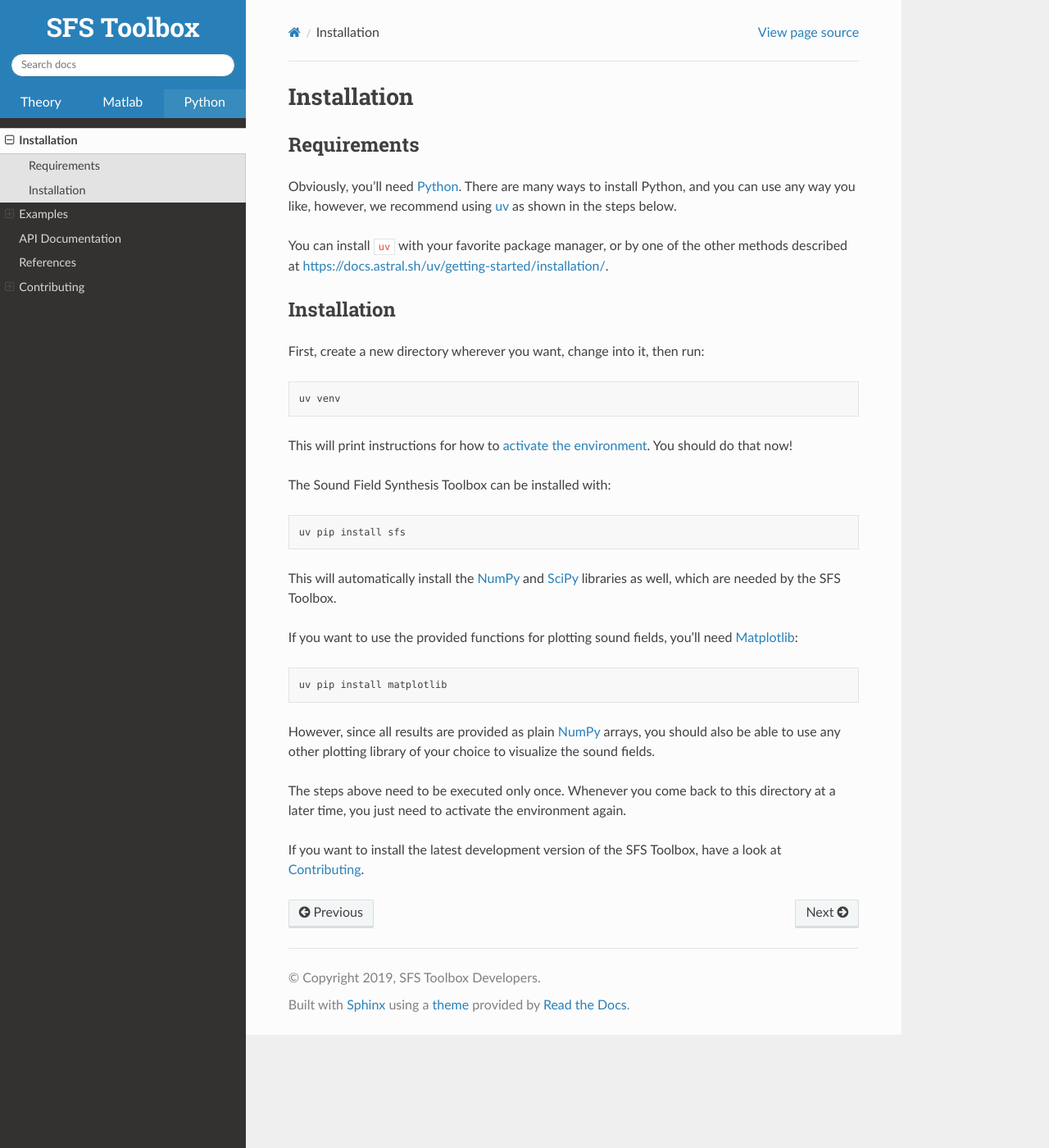
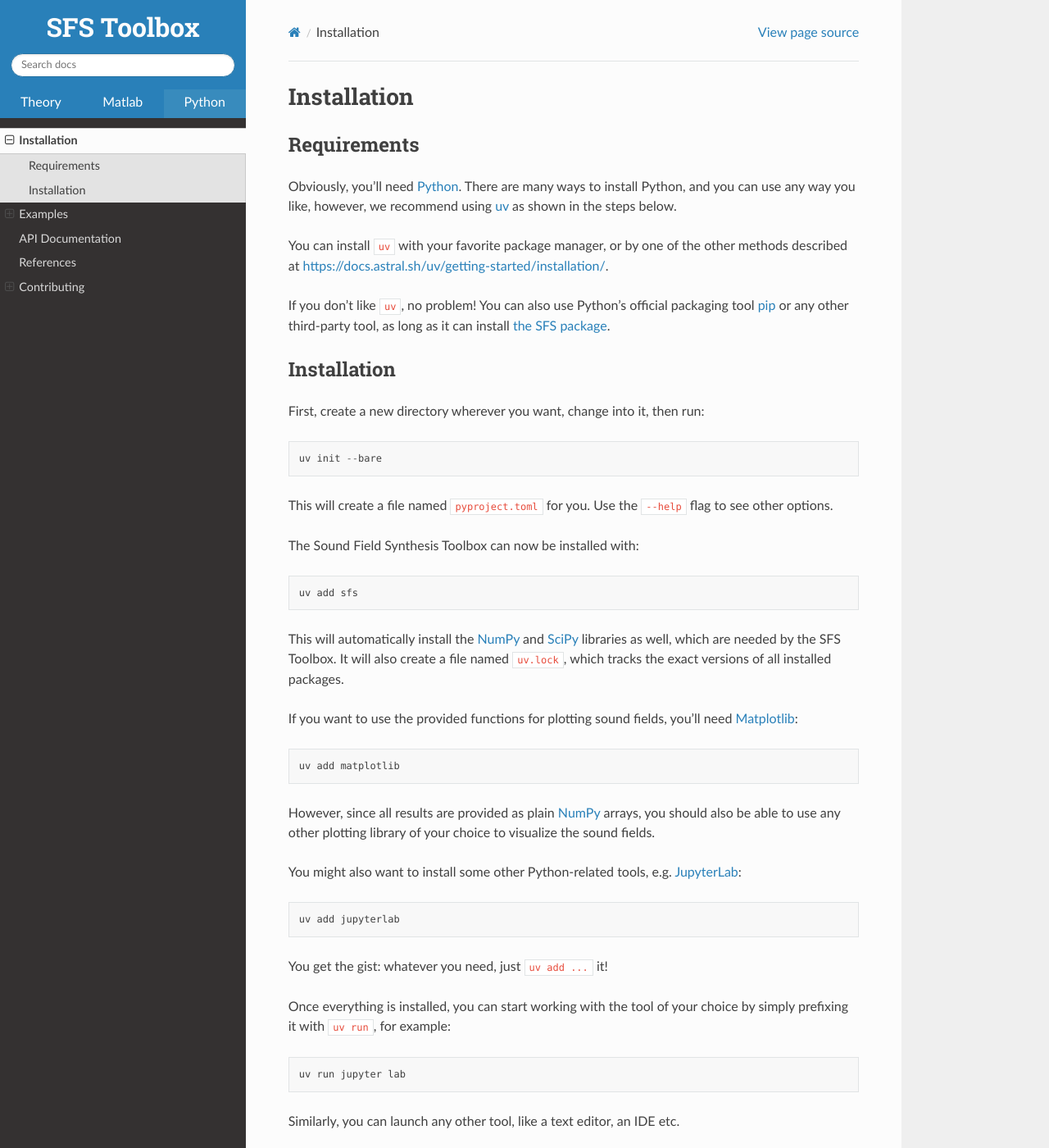
Before and after one commit to sfstoolbox/sfs-python, a Sphinx documentation site: the page built from doc/installation.rst, in a window 1280 px wide and 1400 px high. Shown: the whole window at 82% size. Built offline with Sphinx 7.4.7 and the Read the Docs theme 3.1.0, drawn with Linux system fonts in a browser that asks for light colours; pages that are not in the unit, such as notebooks, are missing from menus; some of the changed text lies outside the part shown.

Commit message:
Improve uv instructions, add dev dependencies (#187)
* Improve uv instructions, add dev dependencies

* Add --no-workspace to --editable

* Mention the example scripts

* Mention alternatives to uv

* RTD: use uv

* separate "test" and "doc" dependency groups

```diff
--- a/doc/installation.rst
+++ b/doc/installation.rst
@@ -13,8 +13,14 @@ You can install ``uv`` with your favorite package manager,
 or by one of the other methods described at
 https://docs.astral.sh/uv/getting-started/installation/.
 
+If you don't like ``uv``, no problem!
+You can also use Python's official packaging tool pip_ or any other third-party tool,
+as long as it can install `the SFS package`_.
+
 .. _Python: https://www.python.org/
 .. _uv: https://docs.astral.sh/uv/
+.. _pip: https://packaging.python.org/en/latest/tutorials/installing-packages/
+.. _the SFS package: https://pypi.org/project/sfs/
 .. _NumPy: http://www.numpy.org/
 .. _SciPy: https://www.scipy.org/scipylib/
 .. _Matplotlib: https://matplotlib.org/
@@ -24,32 +30,74 @@ Installation
 
 First, create a new directory wherever you want, change into it, then run::
 
-    uv venv
+    uv init --bare
 
-This will print instructions for how to `activate the environment`__.
-You should do that now!
+This will create a file named ``pyproject.toml`` for you.
+Use the ``--help`` flag to see other options.
 
-__ https://docs.astral.sh/uv/pip/environments/#using-a-virtual-environment
+The Sound Field Synthesis Toolbox can now be installed with::
 
-The Sound Field Synthesis Toolbox can be installed with::
-
-    uv pip install sfs
+    uv add sfs
 
 This will automatically install the NumPy_ and SciPy_ libraries as well,
 which are needed by the SFS Toolbox.
+It will also create a file named ``uv.lock``, which tracks the exact versions
+of all installed packages.
 
 If you want to use the provided functions for plotting sound fields, you'll need
 Matplotlib_::
 
-    uv pip install matplotlib
+    uv add matplotlib
 
 However, since all results are provided as plain NumPy_ arrays, you should also
 be able to use any other plotting library of your choice to visualize the sound
 fields.
 
-The steps above need to be executed only once.
-Whenever you come back to this directory at a later time,
-you just need to activate the environment again.
+You might also want to install some other Python-related tools,
+e.g. JupyterLab_::
+
+    uv add jupyterlab
+
+.. _JupyterLab: https://jupyter.org/
+
+You get the gist: whatever you need, just ``uv add ...`` it!
+
+Once everything is installed, you can start working with the tool of your choice
+by simply prefixing it with ``uv run``, for example::
+
+    uv run jupyter lab
+
+Similarly, you can launch any other tool, like a text editor, an IDE etc.
+
+You can also simply create a Python file, let's say ``my_script.py``:
+
+.. code:: python
+
+    import matplotlib.pyplot as plt
+    import numpy as np
+    import sfs
+
+    npw = sfs.util.direction_vector(np.radians(-45))
+    f = 300  # Hz
+    omega = 2 * np.pi * f
+
+    grid = sfs.util.xyz_grid([-2, 2], [-2, 2], 0, spacing=0.02)
+    array = sfs.array.circular(N=32, R=1.5)
+
+    d, selection, secondary_source = sfs.fd.wfs.plane_25d(
+        omega, array.x, array.n, npw)
+
+    p = sfs.fd.synthesize(d, selection, array, secondary_source, grid=grid)
+    sfs.plot2d.amplitude(p, grid)
+    sfs.plot2d.loudspeakers(array.x, array.n, selection * array.a, size=0.15)
+
+    plt.show()
+
+You can then run this script (assuming you installed ``matplotlib`` before) with::
+
+    uv run my_script.py
+
+In a similar way, you can run the :doc:`example-python-scripts`.
 
 If you want to install the latest development version of the SFS Toolbox, have a
 look at :doc:`contributing`.
```
Also changed, not shown: CONTRIBUTING.rst (+22 -39 lines), doc/requirements.txt (deleted, +0 -9 lines), pyproject.toml (+14 -0 lines), readthedocs.yml (+9 -6 lines), 3 other files.
